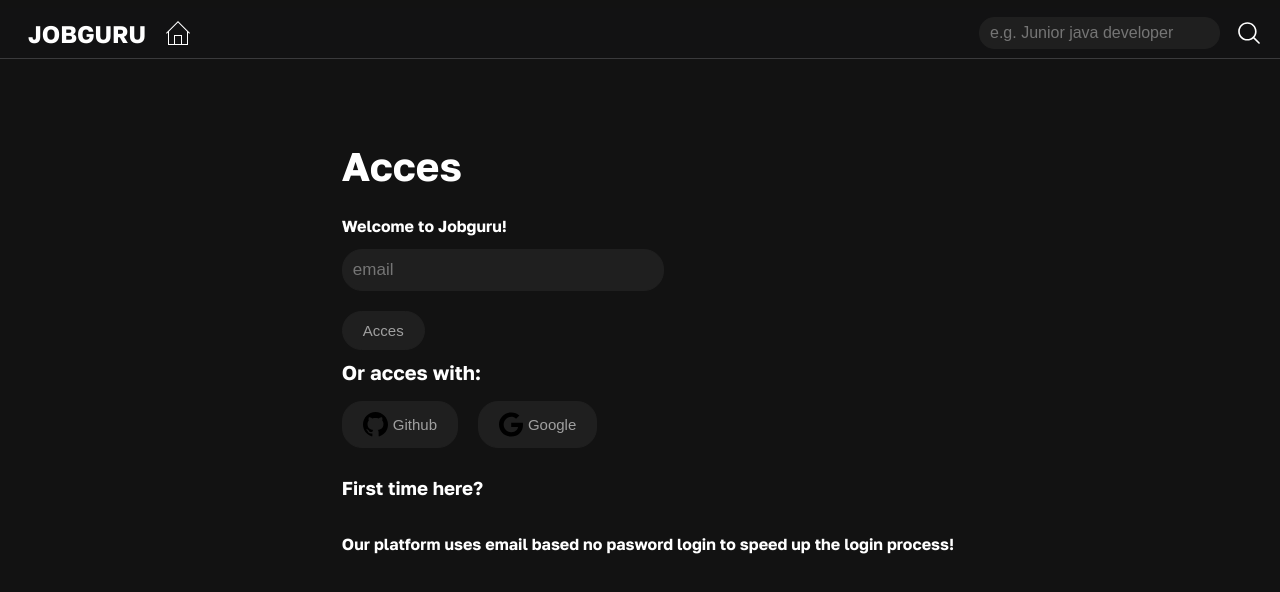
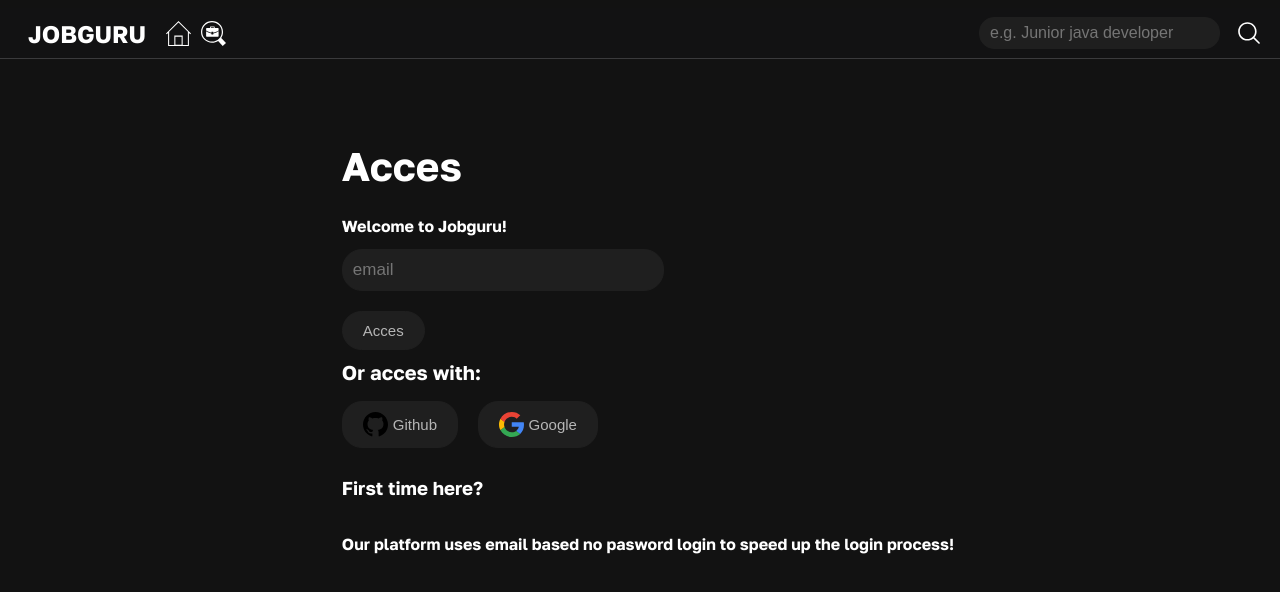
Before and after one commit to szymon676/Jobguru, a Vue app in the folder Frontend/: page / in a window 1280 px wide. Shown: the top 592 px of the page. Built offline with nearby package versions, Linux system fonts and the light colour scheme.

Commit message:
Added new icons

```diff
--- a/Frontend/src/pages/HeaderComponent.vue
+++ b/Frontend/src/pages/HeaderComponent.vue
@@ -3,6 +3,7 @@
     <div class="left">
       <h2>JOBGURU</h2>
       <img src="../assets/home.svg" alt="home icon" />
+      <img src="../assets/job.svg" alt="bell icon" />
     </div>
     <form>
       <input type="text" placeholder="e.g. Junior java developer" />
@@ -44,6 +45,7 @@
 .header .left img {
   margin-left: 10px;
   cursor: pointer;
+  height: 25px;
 }
 
 .header input {
--- a/Frontend/src/pages/HomePage.vue
+++ b/Frontend/src/pages/HomePage.vue
@@ -70,7 +70,7 @@ body {
   border-radius: 20px;
   background-color: #1f1f1f;
   border: #1f1f1f 1px solid;
-  color: #a0a0a0;
+  color: #b6b6b6;
   display: flex;
   flex-direction: row;
   justify-content: center;
```
Also changed, not shown: Frontend/src/assets/google.svg, Frontend/src/assets/job.svg (added).
